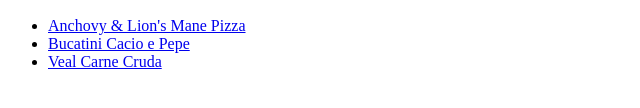
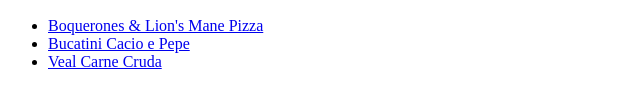
Before and after one commit to kimberlywin/odin-recipes, a plain HTML site: page index.html in a window 1280 px wide. Shown: the part 364-472 px from the top of the page, 0-640 px from the left. Drawn offline with Linux system fonts and the light colour scheme.

Commit message:
Changed name of recipe in index.html

```diff
--- a/index.html
+++ b/index.html
@@ -12,7 +12,7 @@
         <img src="./images/idiotsandwich.gif" alt="Idiot Sandwich Gif">
 
         <ul>
-            <li><a href="recipes/anchovypizza.html">Anchovy & Lion's Mane Pizza</a></li>
+            <li><a href="recipes/anchovypizza.html">Boquerones & Lion's Mane Pizza</a></li>
             <li><a href="recipes/cacioepepe.html">Bucatini Cacio e Pepe</a></li>
             <li><a href="recipes/vealcruda.html">Veal Carne Cruda</a></li>
         </ul>
```
